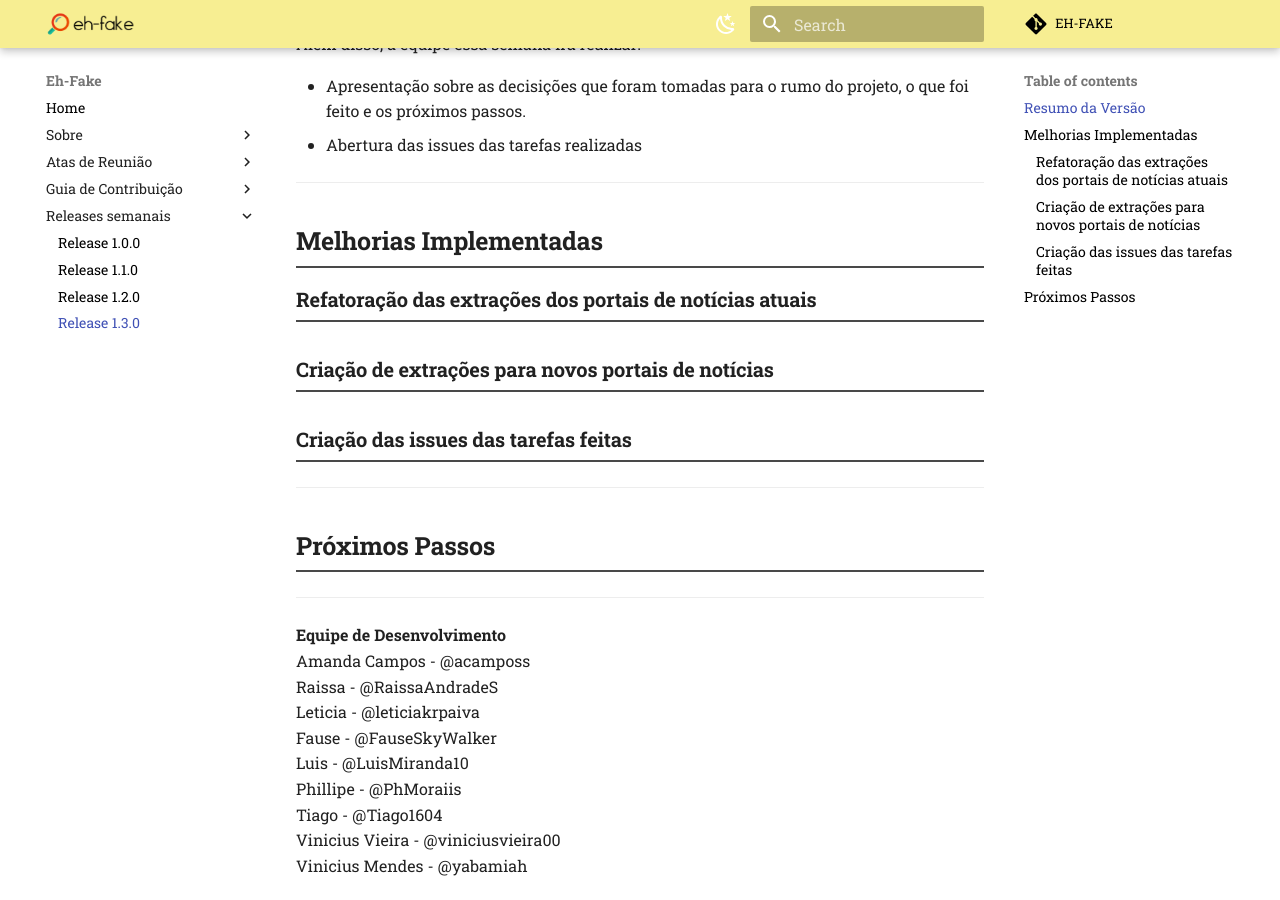
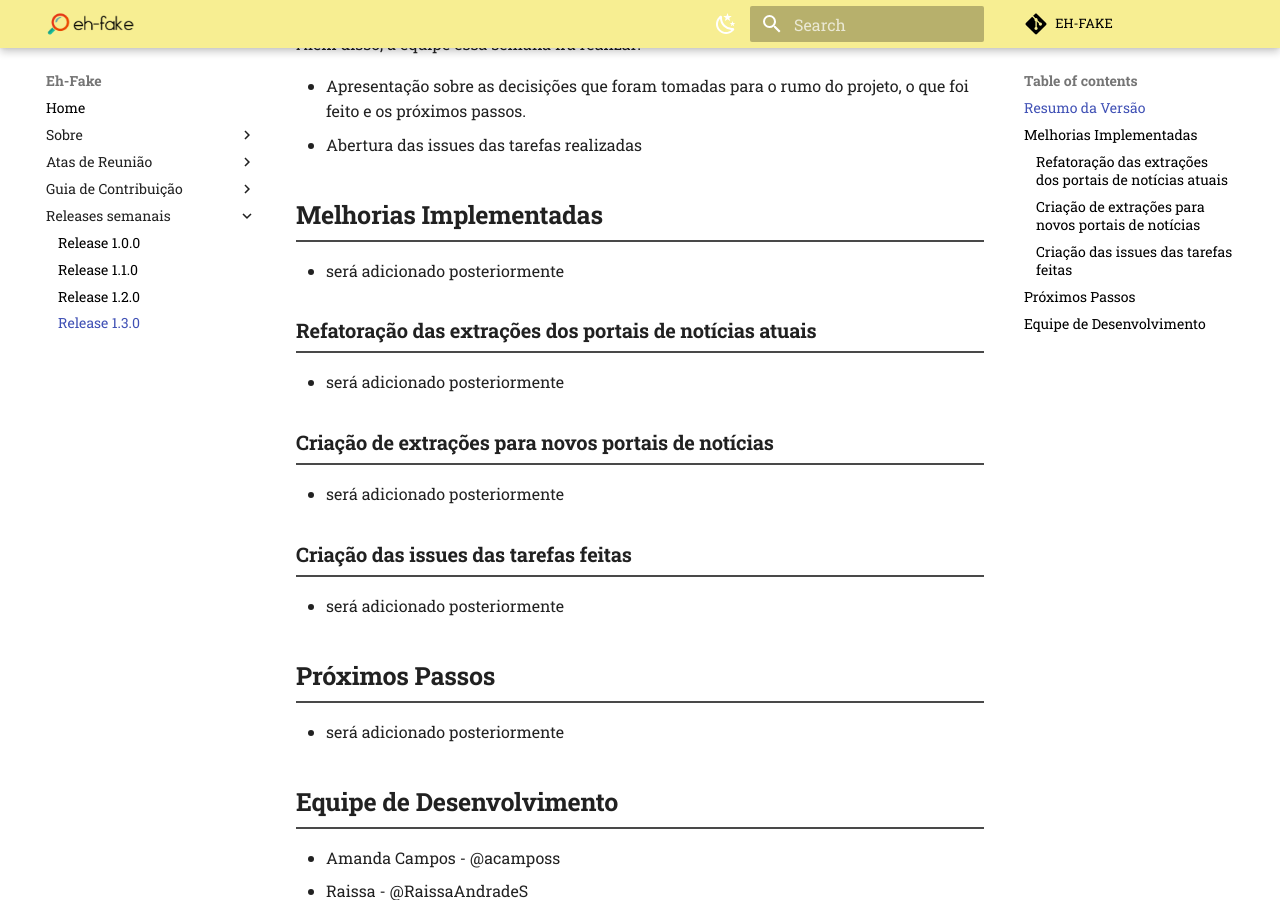
Before and after one commit to EH-FAKE/docs, an MkDocs documentation site: the page built from docs/releases/release-1-3-0.md, in a window 1280 px wide and 900 px high, scrolled down 907 px. Built offline with MkDocs 1.6.1 and Material for MkDocs 9.7.7, drawn with Linux system fonts in a browser that asks for light colours.

Commit message:
feat(docs): organiza documentação das releases

```diff
--- a/docs/releases/release-1-3-0.md
+++ b/docs/releases/release-1-3-0.md
@@ -32,31 +32,38 @@ Além disso, a equipe essa semana irá realizar:
 - Apresentação sobre as decisições que foram tomadas para o rumo do projeto, o que foi feito e os próximos passos.
 - Abertura das issues das tarefas realizadas
 
----
 
 ## **Melhorias Implementadas**
 
+- será adicionado posteriormente
+
 ### **Refatoração das extrações dos portais de notícias atuais**
+
+- será adicionado posteriormente
 
 ### **Criação de extrações para novos portais de notícias**
 
+- será adicionado posteriormente
+
 ### **Criação das issues das tarefas feitas**
 
----
+- será adicionado posteriormente
 
 ## **Próximos Passos**
 
----
+- será adicionado posteriormente
 
-**Equipe de Desenvolvimento**
-Amanda Campos - @acamposs
-Raissa - @RaissaAndradeS
-Leticia - @leticiakrpaiva
-Fause - @FauseSkyWalker
-Luis - @LuisMiranda10
-Phillipe - @PhMoraiis
-Tiago - @Tiago1604
-Vinicius Vieira - @viniciusvieira00
-Vinicius Mendes - @yabamiah
+
+## **Equipe de Desenvolvimento**
+
+- Amanda Campos - @acamposs
+- Raissa - @RaissaAndradeS
+- Leticia - @leticiakrpaiva
+- Fause - @FauseSkyWalker
+- Luis - @LuisMiranda10
+- Phillipe - @PhMoraiis
+- Tiago - @Tiago1604
+- Vinicius Vieira - @viniciusvieira00
+- Vinicius Mendes - @yabamiah
 
 ---
```
Also changed, not shown: docs/releases/release-1-0-0.md (+11 -10 lines), docs/releases/release-1-1-0.md (+10 -10 lines), docs/releases/release-1-2-0.md (+41 -30 lines).
